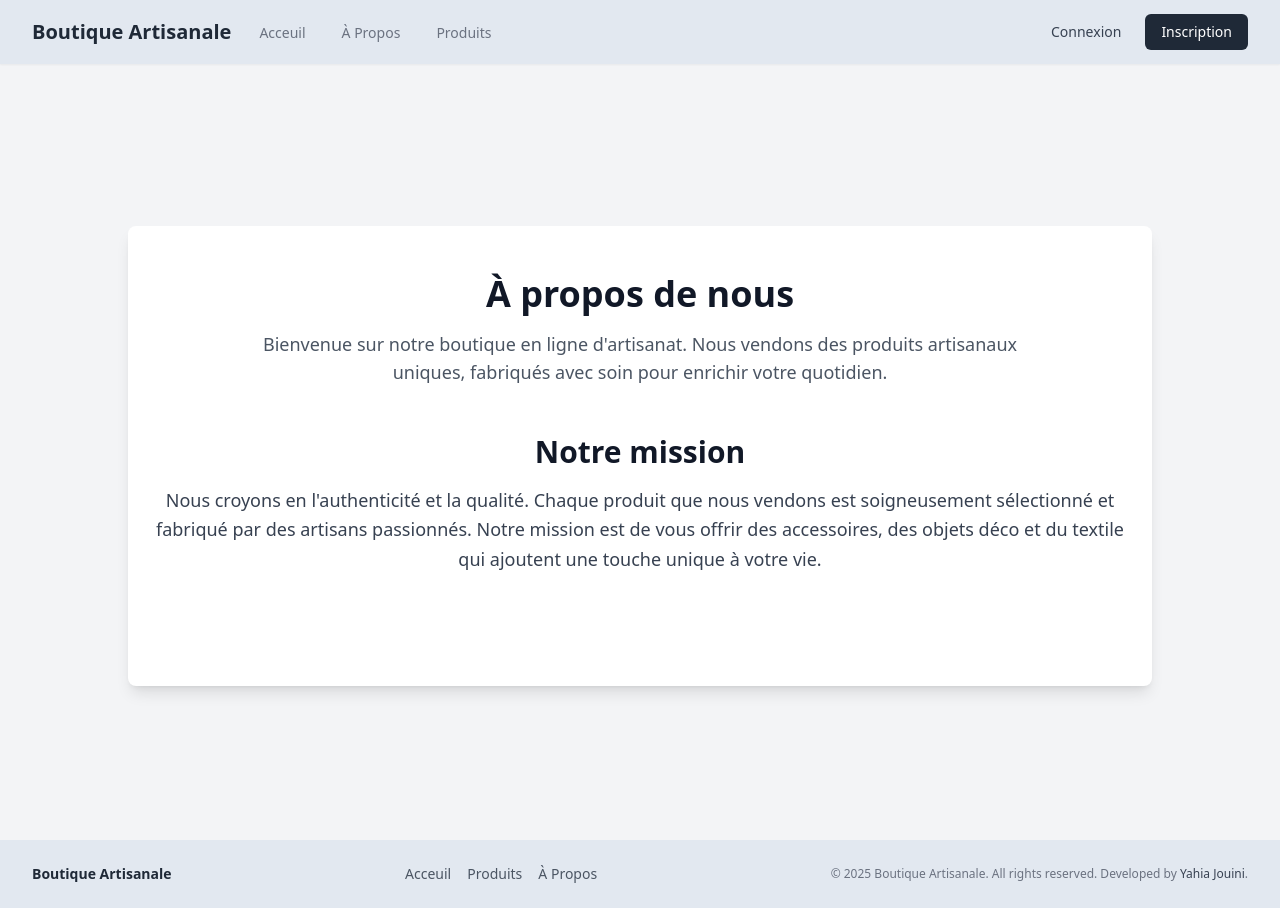
After one commit to YahiaJouini/symfony-ecommerce, a Symfony app: template templates/about/index.html.twig in a window 1280 px wide. The commit adds this page. Run offline with Twig, Linux system fonts and the light colour scheme; the template is opened without the code that fills it, so the values that code supplies are empty; some libraries are stand-ins or nearby versions.

Commit message:
Add About and Error controllers with corresponding templates; update security configuration and footer/navbar links

```diff
--- a/composer.json
+++ b/composer.json
@@ -18,6 +18,7 @@
         "symfony/flex": "^2",
         "symfony/form": "7.2.*",
         "symfony/framework-bundle": "7.2.*",
+        "symfony/http-foundation": "7.2.*",
         "symfony/runtime": "7.2.*",
         "symfony/security-bundle": "7.2.*",
         "symfony/twig-bundle": "7.2.*",
--- a/src/Controller/DashboardCategoryController.php
+++ b/src/Controller/DashboardCategoryController.php
@@ -13,6 +13,7 @@ use Symfony\Component\HttpFoundation\Request;
 use Symfony\Component\HttpFoundation\Response;
 use Symfony\Component\Routing\Attribute\Route;
 
+#[IsGranted('ROLE_ADMIN')]
 #[Route('/dashboard/category')]
 final class DashboardCategoryController extends AbstractController
 {
--- a/src/Controller/DashboardOrderController.php
+++ b/src/Controller/DashboardOrderController.php
@@ -12,7 +12,7 @@ use Symfony\Component\Routing\Attribute\Route;
 use Symfony\Component\Security\Http\Attribute\IsGranted;
 
 #[IsGranted('ROLE_ADMIN')]
-#[Route('/admin')]
+#[Route('/dashboard')]
 class DashboardOrderController extends AbstractController
 {
     #[Route('/orders', name: 'admin_orders')]
--- a/src/Controller/DashboardProductController.php
+++ b/src/Controller/DashboardProductController.php
@@ -12,6 +12,7 @@ use Symfony\Component\HttpFoundation\Request;
 use Symfony\Component\HttpFoundation\Response;
 use Symfony\Component\Routing\Attribute\Route;
 
+#[IsGranted('ROLE_ADMIN')]
 #[Route('/dashboard/product')]
 final class DashboardProductController extends AbstractController
 {
--- /dev/null
+++ b/templates/about/index.html.twig
@@ -0,0 +1,23 @@
+{% extends 'base.html.twig' %}
+
+{% block title %}Edit Category{% endblock %}
+
+{% block body %}
+<div class="min-h-screen flex items-center justify-center">
+<div class="mx-auto max-w-5xl px-4 py-12 bg-white rounded-lg shadow-lg mt-28">
+    <section class="text-center mb-12">
+        <h1 class="text-4xl font-bold text-gray-900 mb-4">À propos de nous</h1>
+        <p class="text-lg text-gray-600 max-w-3xl mx-auto">
+            Bienvenue sur notre boutique en ligne d'artisanat. Nous vendons des produits artisanaux uniques, fabriqués avec soin pour enrichir votre quotidien.
+        </p>
+    </section>
+
+    <section class="mb-16 text-center">
+        <h2 class="text-3xl font-semibold text-gray-900 mb-4">Notre mission</h2>
+        <p class="text-lg text-gray-700 leading-relaxed">
+            Nous croyons en l'authenticité et la qualité. Chaque produit que nous vendons est soigneusement sélectionné et fabriqué par des artisans passionnés. Notre mission est de vous offrir des accessoires, des objets déco et du textile qui ajoutent une touche unique à votre vie.
+        </p>
+    </section>
+</div>
+</div>
+{% endblock %}
--- a/templates/footer.html.twig
+++ b/templates/footer.html.twig
@@ -9,7 +9,9 @@
       <div class="flex space-x-4">
         <a href="{{ path('app_home') }}" class="hover:text-gray-800">Acceuil</a>
         <a href="{{ path('app_product') }}" class="hover:text-gray-800">Produits</a>
-        <a href="#" class="hover:text-gray-800">Contact</a>
+        <a href="{{ path('app_about') }}" class="hover:text-gray-800">
+        À Propos
+        </a>
       </div>
       <div class="mt-4 sm:mt-0 text-xs text-gray-500 text-center sm:text-right">
         &copy; {{ "now"|date("Y") }} Boutique Artisanale. All rights reserved. Developed by <span class="font-medium text-gray-700">Yahia Jouini</span>.
--- a/templates/navbar.html.twig
+++ b/templates/navbar.html.twig
@@ -7,7 +7,7 @@
                         Boutique Artisanale
                     </a>
                 </div>
-                <div class="hidden sm:ml-6 sm:flex sm:space-x-8">
+                <div class="hidden sm:ml-6 sm:flex sm:space-x-7">
                     {% if is_granted('ROLE_ADMIN') %}
                         <a href="{{ path('admin_product') }}"
                            class="inline-flex items-center px-1 pt-1 border-b-2 text-sm font-medium
@@ -45,6 +45,17 @@
                                       border-transparent text-gray-500 hover:border-gray-400 hover:text-gray-700
                                   {% endif %}">
                             Acceuil
+                        </a>
+
+                         <a href="{{ path('app_about') }}"
+                           class="inline-flex items-center px-1 pt-1 border-b-2 text-sm font-medium
+                                  {% if app.request.attributes.get('_route') == 'app_about' %}
+                                      border-gray-400 text-gray-700
+                                  {% else %}
+                                      border-transparent text-gray-500 hover:border-gray-400 hover:text-gray-700
+                                  {% endif %}">
+
+                            À Propos
                         </a>
                         <a href="{{ path('app_product') }}"
                            class="inline-flex items-center px-1 pt-1 border-b-2 text-sm font-medium
```
Also changed, not shown: src/Controller/AboutController.php (added, +14 -0 lines), src/Controller/ErrorController.php (added, +15 -0 lines), templates/security/access-denied.html.twig (added, +20 -0 lines), 2 other files.
